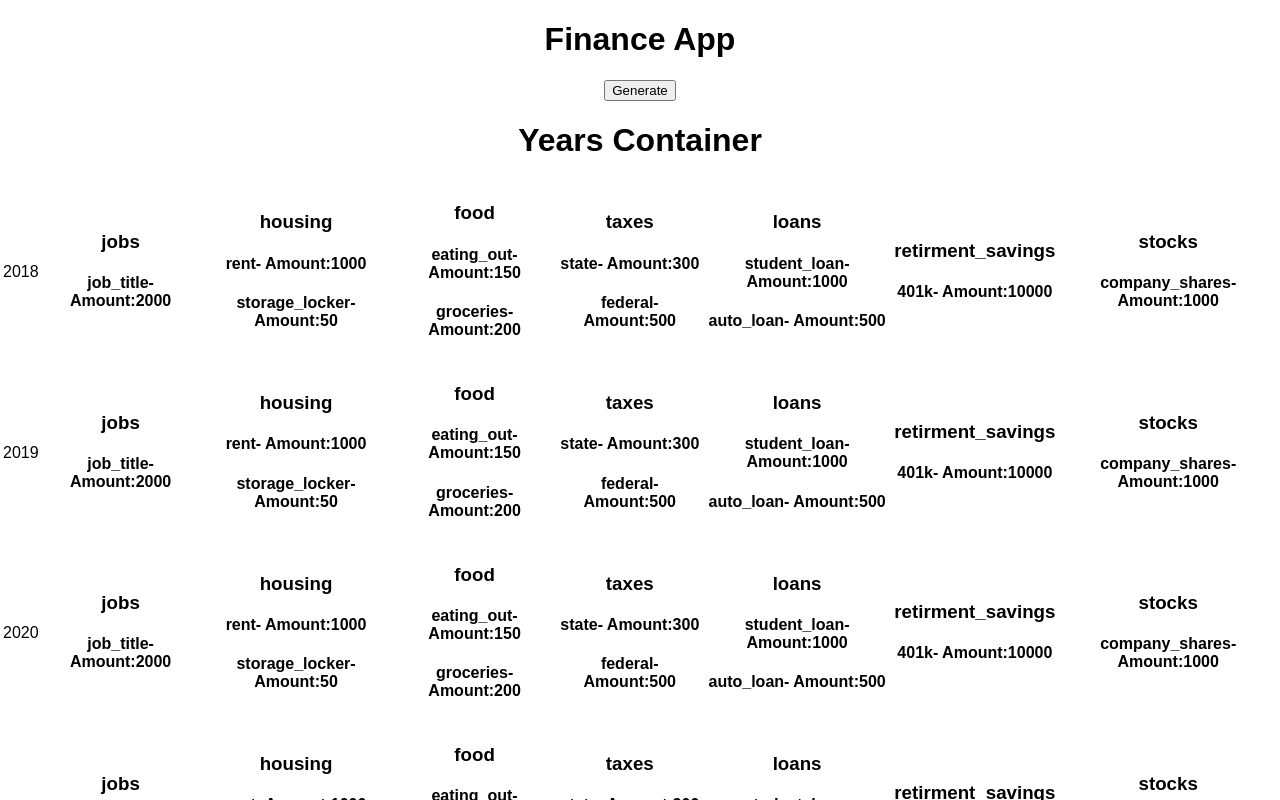
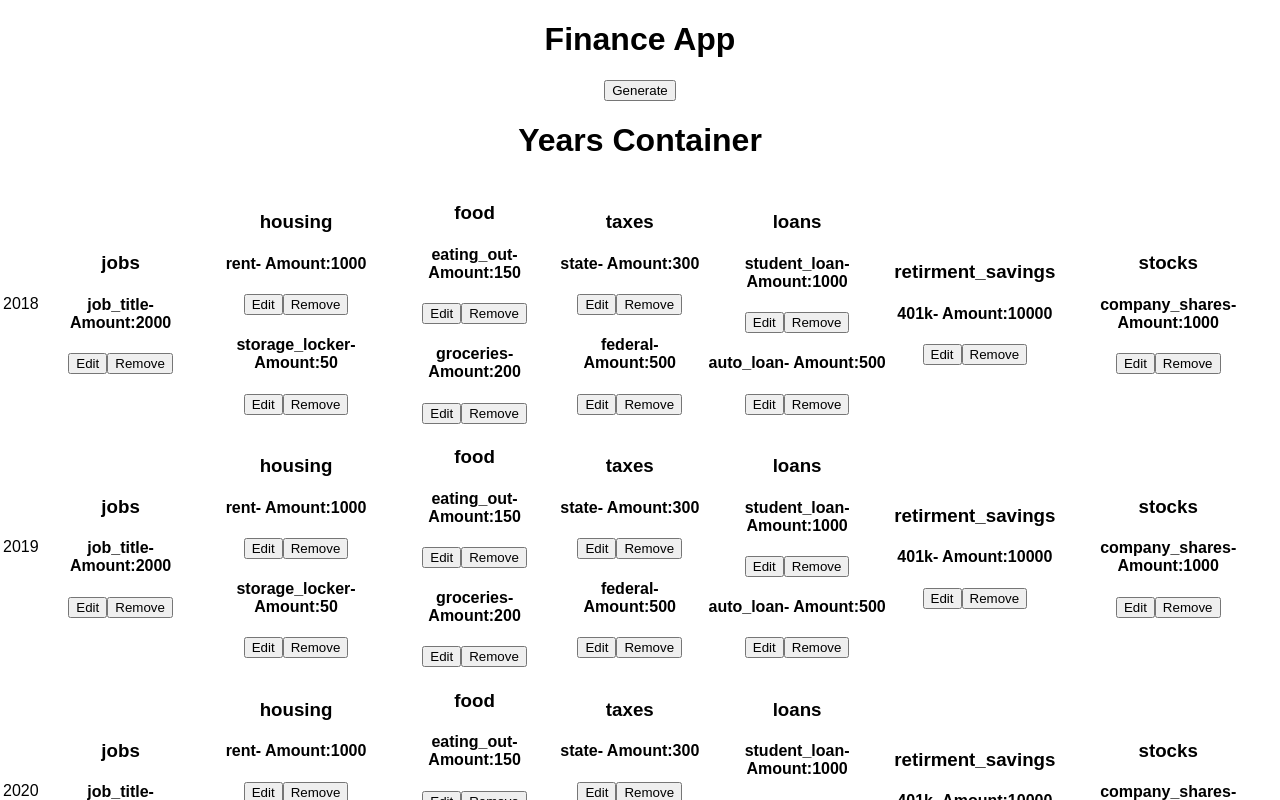
Before and after one commit to Cooper-Runstein/React-Personal-Finance-App, a React (Create React App) app: page / in a window 1280 px wide. Both pictures are taken after a click on the button "Generate". Shown: the top 800 px of the page. Built offline with nearby package versions, Linux system fonts and the light colour scheme.

Commit message:
Buttons added

```diff
--- a/src/Components/Instance.js
+++ b/src/Components/Instance.js
@@ -18,6 +18,14 @@ const Instance = (props) =>{
     return(
         <div id="instance">
             <h4>{getTitle(props.instance)}- Amount:{getValues(props.instance)}</h4>
+            <button
+                className="editButton">
+                Edit
+            </button>
+            <button
+                className="removeButton">
+                Remove
+            </button>
         </div>
     )
 }
```
